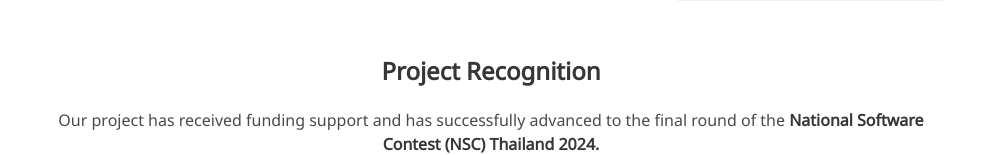
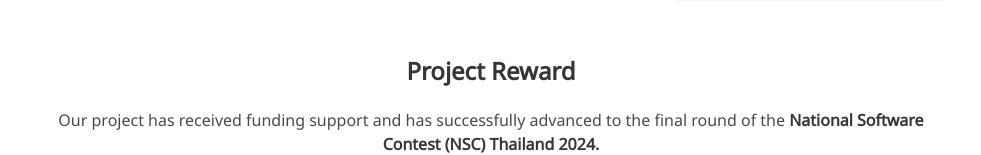
Before and after one commit to phurisk/DentAnalyzer, a plain HTML site: page index.html in a window 1280 px wide. Shown: the part 2859-3014 px from the top of the page, without its empty margins (149-1130 px from the left). Drawn offline with nearby package versions, Linux system fonts and the light colour scheme; a script that the page names is missing; some icons are missing; a web font is replaced by a local one.

Commit message:
Update index.html

```diff
--- a/index.html
+++ b/index.html
@@ -331,7 +331,7 @@
 <!-- Project Recognition -->
 <div class="columns is-centered" style="margin-top: 25px">
     <div class="column is-full-width has-text-centered">
-        <h2 class="title is-4">Project Recognition</h2>
+        <h2 class="title is-4">Project Reward</h2>
         <div class="content">
             <p>
                 Our project has received funding support and has successfully advanced to the final round of the
```
